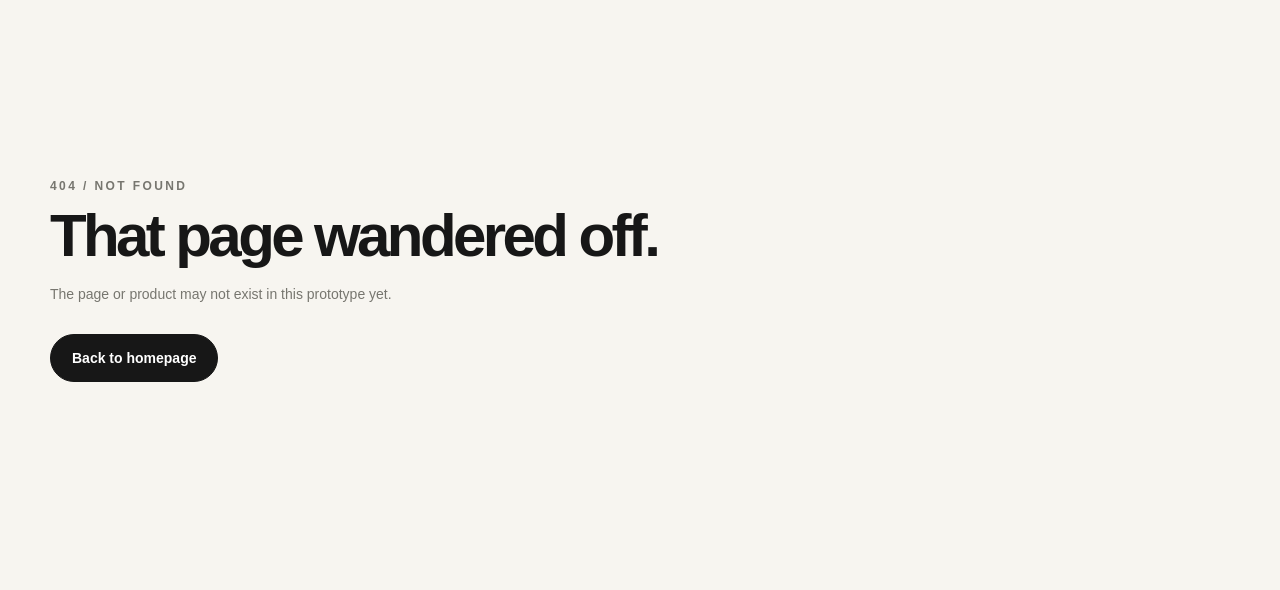
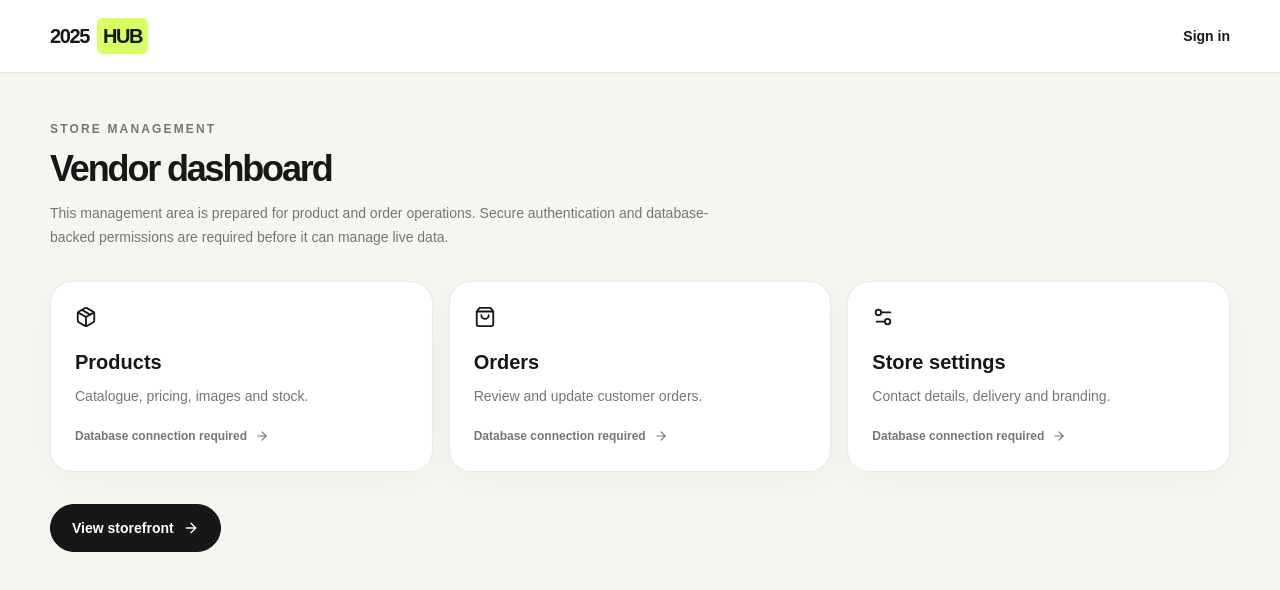
Before and after one commit to bellascotman-jpg/2025Hub-store, a Next.js app: page /dashboard in a window 1280 px wide. Before the commit this address had no page. Shown: the top 590 px of the page. Built offline with nearby package versions, Linux system fonts and the light colour scheme.

Commit message:
Add 2025Hub account and vendor dashboard foundations

```diff
--- /dev/null
+++ b/app/dashboard/page.tsx
@@ -0,0 +1,6 @@
+import Link from "next/link";
+import { ArrowRight, Package, Settings2, ShoppingBag } from "lucide-react";
+export default function DashboardPage() {
+ const cards=[{icon:Package,title:"Products",copy:"Catalogue, pricing, images and stock."},{icon:ShoppingBag,title:"Orders",copy:"Review and update customer orders."},{icon:Settings2,title:"Store settings",copy:"Contact details, delivery and branding."}];
+ return <main className="min-h-screen bg-paper"><header className="border-b border-black/10 bg-white"><div className="container-shell flex h-[72px] items-center justify-between"><Link href="/" className="flex items-center gap-2 text-xl font-black tracking-[-.07em]">2025<span className="rounded-md bg-accent px-1.5 py-1">HUB</span></Link><Link href="/login" className="text-sm font-semibold">Sign in</Link></div></header><section className="container-shell py-12"><p className="text-xs font-bold uppercase tracking-[.18em] text-muted">Store management</p><h1 className="mt-3 text-4xl font-black tracking-[-.06em]">Vendor dashboard</h1><p className="mt-3 max-w-2xl text-sm leading-6 text-muted">This management area is prepared for product and order operations. Secure authentication and database-backed permissions are required before it can manage live data.</p><div className="mt-8 grid gap-4 md:grid-cols-3">{cards.map(({icon:Icon,title,copy})=><article className="panel p-6" key={title}><Icon size={22}/><h2 className="mt-5 text-xl font-bold">{title}</h2><p className="mt-2 text-sm leading-6 text-muted">{copy}</p><span className="mt-5 inline-flex items-center gap-2 text-xs font-bold text-muted">Database connection required <ArrowRight size={14}/></span></article>)}</div><Link href="/store/2025hub" className="btn-primary mt-8">View storefront <ArrowRight size={16}/></Link></section></main>;
+}
```
